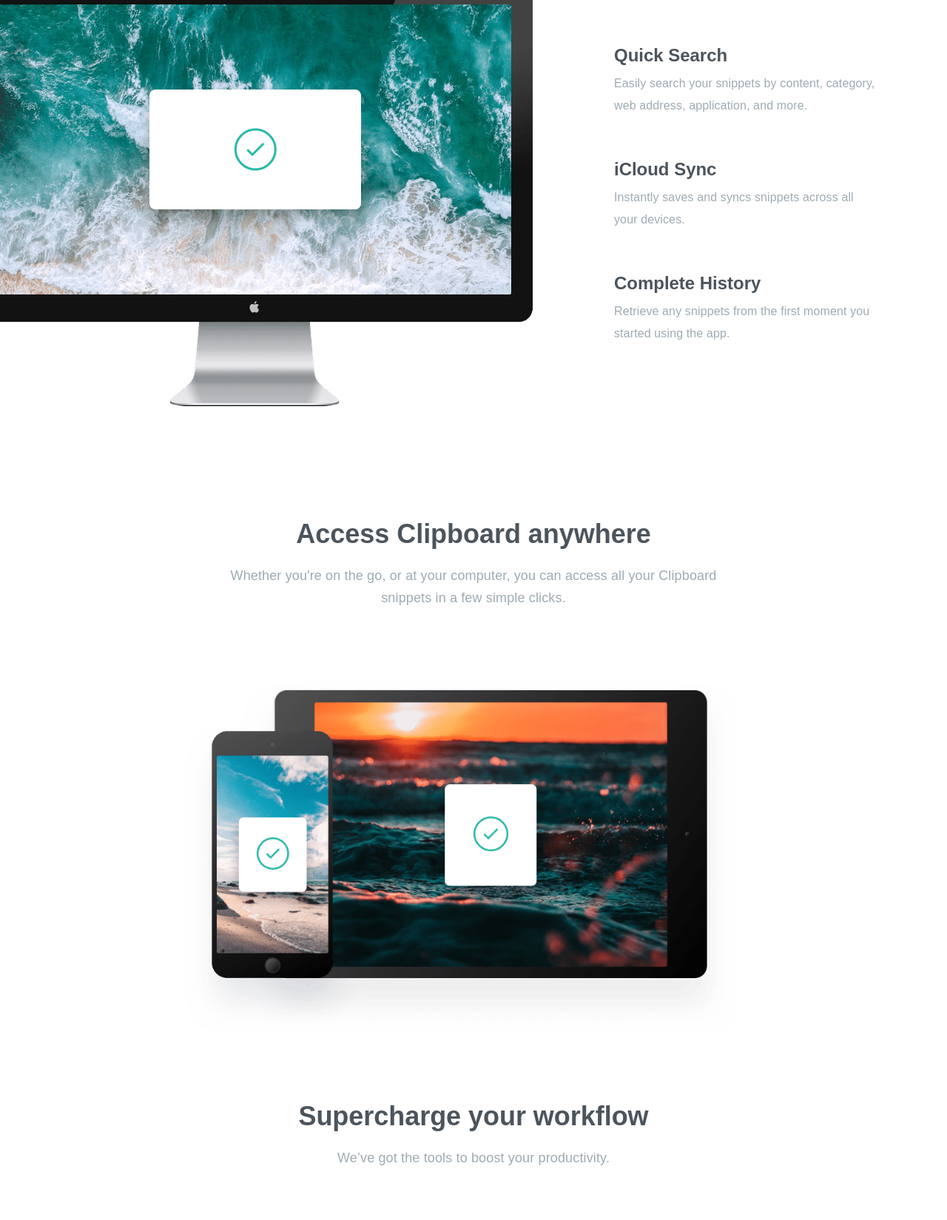
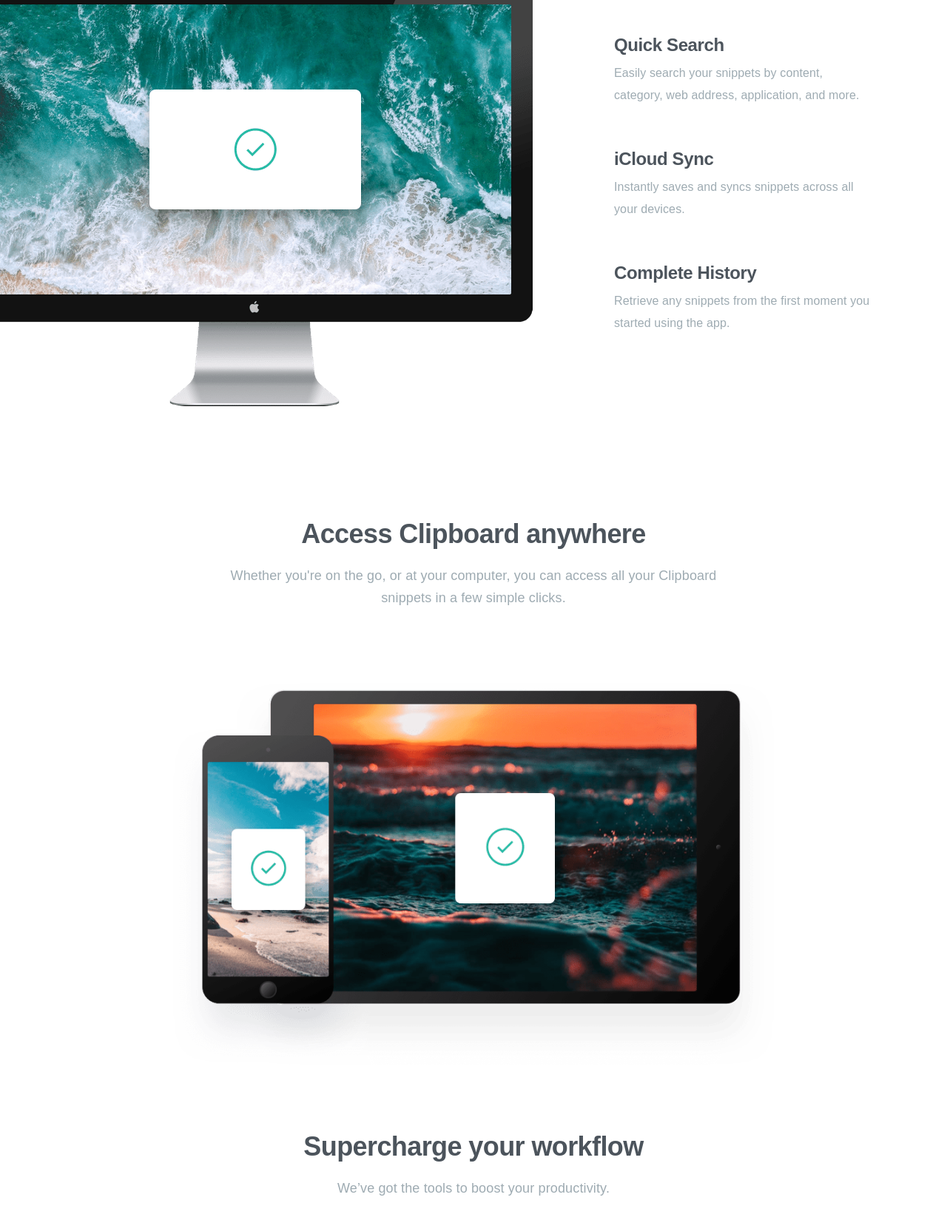
Before and after one commit to viniciusshenri96/clipboard-landing-page-master, a plain HTML site: page index.html in a window 1280 px wide. Shown: the part 957-2606 px from the top of the page at 74% size. Drawn offline with Linux system fonts and the light colour scheme; a web font is replaced by a local one.

Commit message:
Código refatorado

```diff
--- a/assets/css/style.css
+++ b/assets/css/style.css
@@ -68,29 +68,28 @@ ul {
   font: var(--fw-semiBold) var(--font-h2) / var(--lh-1-25) "Bai Jamjuree",
     sans-serif;
   color: var(--color-primary);
-  letter-spacing: -0.037px;
+  letter-spacing: -0.059rem;
   margin-bottom: 1.9rem;
 }
-
 .heading-tertiary {
   font: var(--fw-semiBold) var(--font-h3) / var(--lh-1-25) "Bai Jamjuree",
     sans-serif;
   color: var(--color-primary);
-  letter-spacing: -0.024px;
+  letter-spacing: -0.039rem;
 }
 
 .font-body-medium {
   font: var(--fw-regular) var(--font-body-medium) / var(--lh-1-67)
       "Bai Jamjuree",
     sans-serif;
-  letter-spacing: 0.14px;
+  letter-spacing: 0.014rem;
 }
 
 .font-body-normal {
   font: var(--fw-regular) var(--font-body-normal) / var(--lh-1-88)
       "Bai Jamjuree",
     sans-serif;
-  letter-spacing: 0.12px;
+  letter-spacing: 0.012rem;
 }
 
 .btn-box {
@@ -184,10 +183,10 @@ ul {
 }
 
 .snippets-features-box {
-  max-width: 128rem;
+  max-width: 127.6rem;
   display: grid;
   grid-template-columns: 1fr 1fr;
-  align-items: center;
+  align-items: end;
   gap: 11rem;
   margin-left: -6.4rem;
 }
@@ -195,6 +194,7 @@ ul {
 .snippets-features {
   display: grid;
   row-gap: 56px;
+  padding-bottom: 9.7rem;
 }
 .snippets-item {
   display: grid;
@@ -211,7 +211,7 @@ ul {
 }
 
 .access-img {
-  height: 47.5rem;
+  width: 81.2rem;
 }
 
 /* ========== WORKFLOW SECTION ==========  */
@@ -249,6 +249,7 @@ ul {
   align-items: center;
   gap: 9.5rem;
   margin-bottom: 15rem;
+  height: 7.2rem;
 }
 
 /* ========== CLIPBOARD SECTION ==========  */
--- a/index.html
+++ b/index.html
@@ -33,8 +33,8 @@
   <main>
     <section class="section-snippets">
       <div class="heading-text container">
-        <h2 class="snippets-title heading-secondary">Keep track of your snippets</h2>
-        <p class="snippets-description font-body-medium">Clipboard instantly stores any item you copy in the cloud,
+        <h2 class="heading-secondary">Keep track of your snippets</h2>
+        <p class="font-body-medium">Clipboard instantly stores any item you copy in the cloud,
           meaning you can access your snippets immediately on all your
           devices. Our Mac and iOS apps will help you organize everything.</p>
       </div>
@@ -74,7 +74,7 @@
     <section class="section-workflow container">
       <div class="heading-text grid">
         <h2 class="heading-secondary">Supercharge your workflow</h2>
-        <p class="workflow-description font-body-medium">We’ve got the tools to boost your productivity.</p>
+        <p class="font-body-medium">We’ve got the tools to boost your productivity.</p>
       </div>
 
 
@@ -88,21 +88,21 @@
             </g>
           </svg>
           <h3 class="heading-tertiary">Create blacklists</h3>
-          <p class="workflow-description font-body-normal">Ensure sensitive information never makes its way to your clipboard by excluding certain sources.</p>
+          <p class="font-body-normal">Ensure sensitive information never makes its way to your clipboard by excluding certain sources.</p>
         </li>
         <li class="workflow-item">
           <svg class="workflow-icon workflow-icon--bottom" width="36" height="32" xmlns="http://www.w3.org/2000/svg">
             <path d="M17.872 14.736a235.39 235.39 0 012.192 5.744c.746 2.027 1.536 4.24 2.368 6.64h-5.344a44.4 44.4 0 00-.784-2.368c-.288-.81-.57-1.632-.848-2.432h-8.64c-.278.8-.56 1.621-.848 2.432a44.4 44.4 0 00-.784 2.368H0a371.54 371.54 0 012.368-6.644 233.104 233.104 0 012.192-5.748 206.71 206.71 0 012.112-5.112c.693-1.61 1.413-3.136 2.16-4.736H13.6c.725 1.6 1.44 3.125 2.144 4.736.704 1.61 1.413 3.328 2.128 5.12zM7.968 18.32h6.303c-.34-.96-.671-1.878-.991-2.752a94.407 94.407 0 00-.912-2.4c-.288-.725-.539-1.365-.752-1.92-.214-.555-.384-.992-.512-1.313-.107.32-.267.758-.48 1.313a1241.872 1241.872 0 00-1.648 4.32c-.331.874-.667 1.792-1.008 2.752zM35.04 3.2h-3.2v25.6h3.2V32h-9.6v-3.2h3.2V3.2h-3.2V0h9.6v3.2z" fill="#9EABB2" fill-rule="nonzero" />
           </svg>
           <h3 class="heading-tertiary">Plain text snippets</h3>
-          <p class="workflow-description font-body-normal">Remove unwanted formatting from copied text for a consistent look.</p>
+          <p class="font-body-normal">Remove unwanted formatting from copied text for a consistent look.</p>
         </li>
         <li class="workflow-item">
           <svg class="workflow-icon workflow-icon--bottom" width="50" height="32" xmlns="http://www.w3.org/2000/svg">
             <path d="M49.059 14.072c-2.585-4.227-6.06-7.623-10.424-10.188C34.27 1.318 29.66.035 24.806.035c-4.854 0-9.464 1.283-13.829 3.849C6.612 6.449 3.137 9.845.554 14.072c-.37.646-.554 1.283-.554 1.91 0 .628.185 1.265.554 1.91 2.583 4.227 6.058 7.624 10.423 10.189 4.365 2.565 8.975 3.847 13.83 3.847 4.853 0 9.463-1.277 13.828-3.833 4.365-2.557 7.84-5.957 10.424-10.202.369-.646.553-1.283.553-1.91 0-.628-.184-1.265-.553-1.911zM18.867 6.5c1.652-1.652 3.631-2.478 5.939-2.478.369 0 .683.13.941.388.258.258.388.572.388.941 0 .37-.13.683-.387.941a1.28 1.28 0 01-.942.388c-1.587 0-2.944.563-4.07 1.689-1.126 1.126-1.688 2.482-1.688 4.07 0 .369-.13.683-.388.941a1.28 1.28 0 01-.941.388c-.37 0-.683-.13-.942-.388a1.282 1.282 0 01-.388-.942c0-2.306.827-4.286 2.478-5.938zm17.969 18.522c-3.701 2.242-7.71 3.364-12.03 3.364-4.319 0-8.329-1.121-12.03-3.364-3.7-2.243-6.777-5.256-9.232-9.04 2.805-4.356 6.321-7.614 10.548-9.773a12.099 12.099 0 00-1.689 6.23c0 3.414 1.214 6.334 3.64 8.762 2.428 2.427 5.349 3.64 8.763 3.64 3.415 0 6.335-1.213 8.762-3.64 2.428-2.427 3.641-5.348 3.641-8.763 0-2.233-.563-4.31-1.689-6.229 4.227 2.16 7.743 5.418 10.548 9.773-2.454 3.784-5.532 6.797-9.232 9.04z" fill="#9EABB2" fill-rule="nonzero" />
           </svg>
           <h3 class="heading-tertiary">Sneak preview</h3>
-          <p class="workflow-description font-body-normal">Quick preview of all snippets on your Clipboard for easy access.</p>
+          <p class="font-body-normal">Quick preview of all snippets on your Clipboard for easy access.</p>
         </li>
       </ul>
     </section>
```
